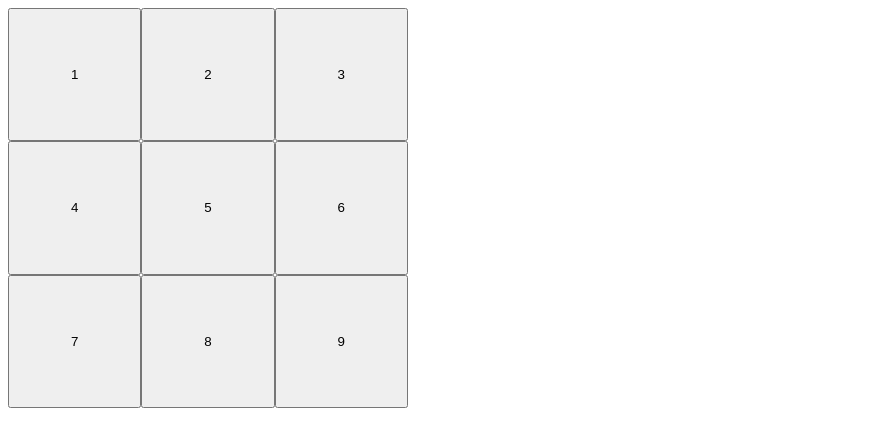
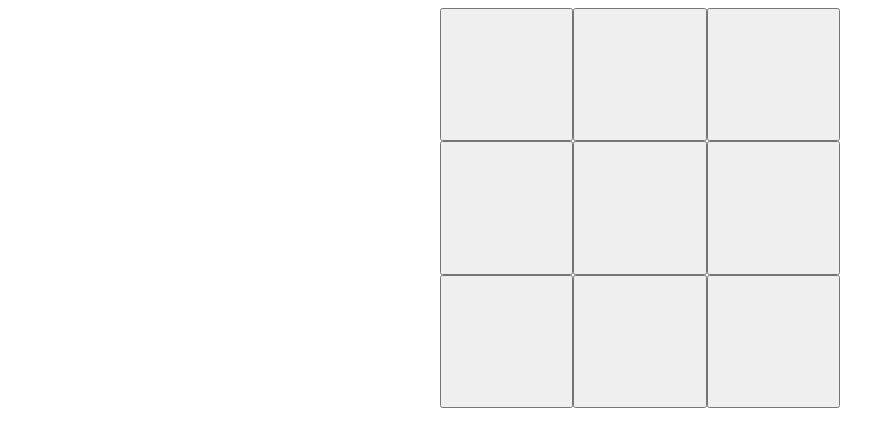
Before and after one commit to hakanyarman/tic-tac-toe-game, a React (Vite) app: page / in a window 1280 px wide. Shown: the top 446 px of the page, without its empty margins (0-895 px from the left). Built offline with nearby package versions, Linux system fonts and the light colour scheme.

Commit message:
Lift squares state up to Board component (parent)

```diff
--- a/src/App.tsx
+++ b/src/App.tsx
@@ -15,38 +15,54 @@
 
 // interfaceler PascalCase yazılır.
 
+import { useState } from "react"
 import "./styles.css"
+
 interface SquareProps {
-  value: number
+  value: string;
+  handleClick: () => void
 }
 
-function Square({ value }: SquareProps) {
-  const handleClick = () => {
-    //console.log(`${value} button clicked`)
-  }
+function Square({ value, handleClick }: SquareProps) {
   return <button onClick={handleClick} className="square">{value}</button>
 }
 
 
 export default function Board() {
+
+  const [squares, setSquares] = useState(Array(9).fill(null))
+
+  const handleClick = (index: number): void => {
+    const nextSquares = squares.slice();
+    // nextSquares became copy of squares now
+    nextSquares[index] = "X";
+    setSquares(nextSquares);
+  }
   return (
-    <>
+    <div className="container">
       {/* div elementinin display özelliği block'tur yani bir sonraki element bir alt satırda başlar */}
       <div className="board-row">
-        <Square value={1} />
-        <Square value={2} />
-        <Square value={3} />
+        {/* hata verir alttaki satır */}
+        {/*
+          onSquareClick={handleClick} ilettiğinizde, handleClick fonksiyonunu prop olarak iletiyordunuz.
+          Fonksiyonu çağırmıyordunuz! Ancak şimdi anında o fonksiyonu çağırıyorsunuz—handleClick(0)
+          etrafındaki parentezlere dikkat edin—ve fonksiyonun erken çalışmasının sebebi bu.
+          handleClick  fonksiyonunu kullanıcı tıklayana kadar çağırmak istemezsiniz! */}
+        {/* <Square value={squares[0]} handleClick={handleClick(0)} /> */}
+        <Square value={squares[0]} handleClick={() => handleClick(0)} />
+        <Square value={squares[1]} handleClick={() => handleClick(1)} />
+        <Square value={squares[2]} handleClick={() => handleClick(2)} />
       </div>
       <div className="board-row">
-        <Square value={4} />
-        <Square value={5} />
-        <Square value={6} />
+        <Square value={squares[3]} handleClick={() => handleClick(3)} />
+        <Square value={squares[4]} handleClick={() => handleClick(4)} />
+        <Square value={squares[5]} handleClick={() => handleClick(5)} />
       </div>
       <div className="board-row">
-        <Square value={7} />
-        <Square value={8} />
-        <Square value={9} />
+        <Square value={squares[6]} handleClick={() => handleClick(6)} />
+        <Square value={squares[7]} handleClick={() => handleClick(7)} />
+        <Square value={squares[8]} handleClick={() => handleClick(8)} />
       </div>
-    </>
+    </div>
   )
 }
--- a/src/main.tsx
+++ b/src/main.tsx
@@ -2,5 +2,5 @@ import { createRoot } from 'react-dom/client'
 import App from './App.tsx'
 
 createRoot(document.getElementById('root')!).render(
-    <App />
+        <App />
 )
--- a/src/styles.css
+++ b/src/styles.css
@@ -1,3 +1,13 @@
+.container{
+    display: flex;
+    flex-direction: column;
+    align-items: center;
+}
+
+.board-row{
+    display: flex;
+}
+
 .square{
     width: 10em;
     height: 10em;
```
Also changed, not shown: learned.js (added, +16 -0 lines).
